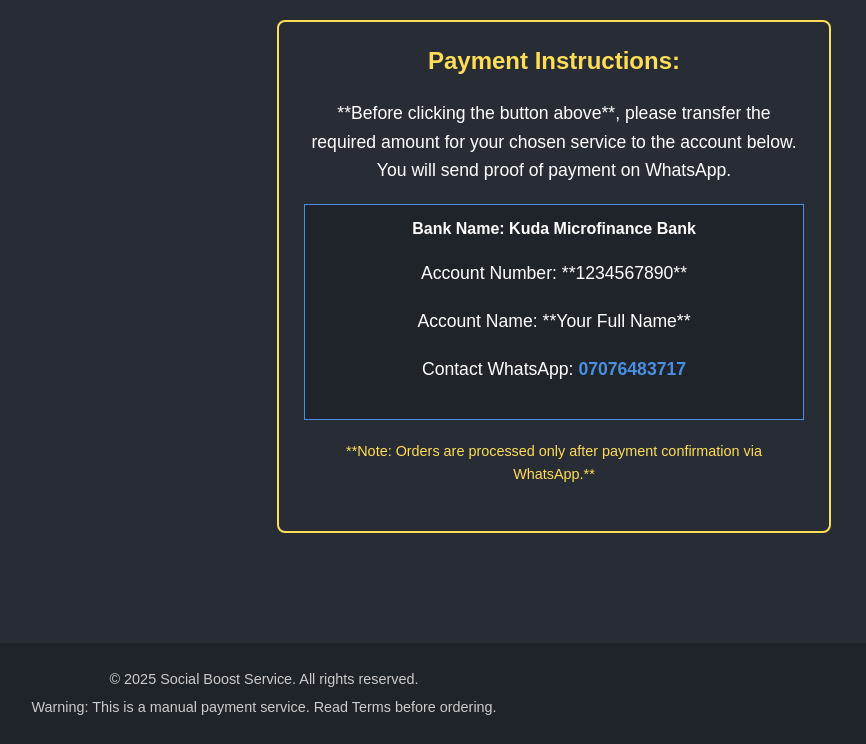
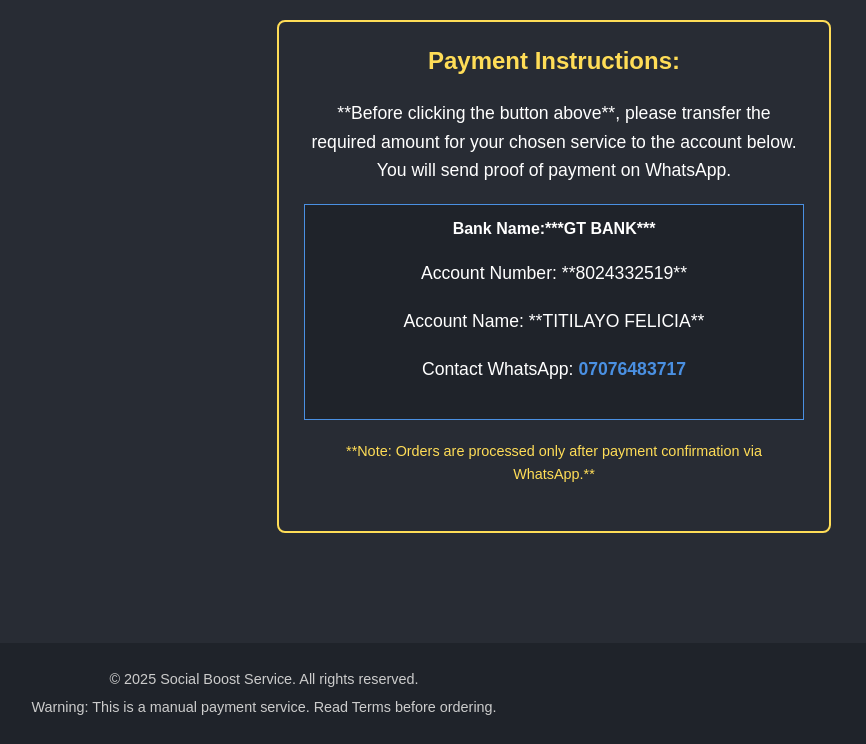
Before and after one commit to Titilayo14/SocialBoostpwa, a plain HTML site: page index.html in a window 1280 px wide. Shown: the part 868-1612 px from the top of the page, without its empty margins (86-952 px from the left). Drawn offline with Linux system fonts and the light colour scheme.

Commit message:
Update bank details in index.html

```diff
--- a/index.html
+++ b/index.html
@@ -63,9 +63,9 @@
                 **Before clicking the button above**, please transfer the required amount for your chosen service to the account below. You will send proof of payment on WhatsApp.
             </p>
             <div class="account-box">
-                <h4>Bank Name: Kuda Microfinance Bank</h4>
-                <p>Account Number: **1234567890**</p>
-                <p>Account Name: **Your Full Name**</p>
+                <h4>Bank Name:***GT BANK***</h4>
+                <p>Account Number: **8024332519**</p>
+                <p>Account Name: **TITILAYO FELICIA**</p>
                 <p>Contact WhatsApp: <a href="https://wa.me/2347076483717" target="_blank">07076483717</a></p>
             </div>
             <p style="font-size: 0.9em; color: #ffdd57;">**Note: Orders are processed only after payment confirmation via WhatsApp.**</p>
```
